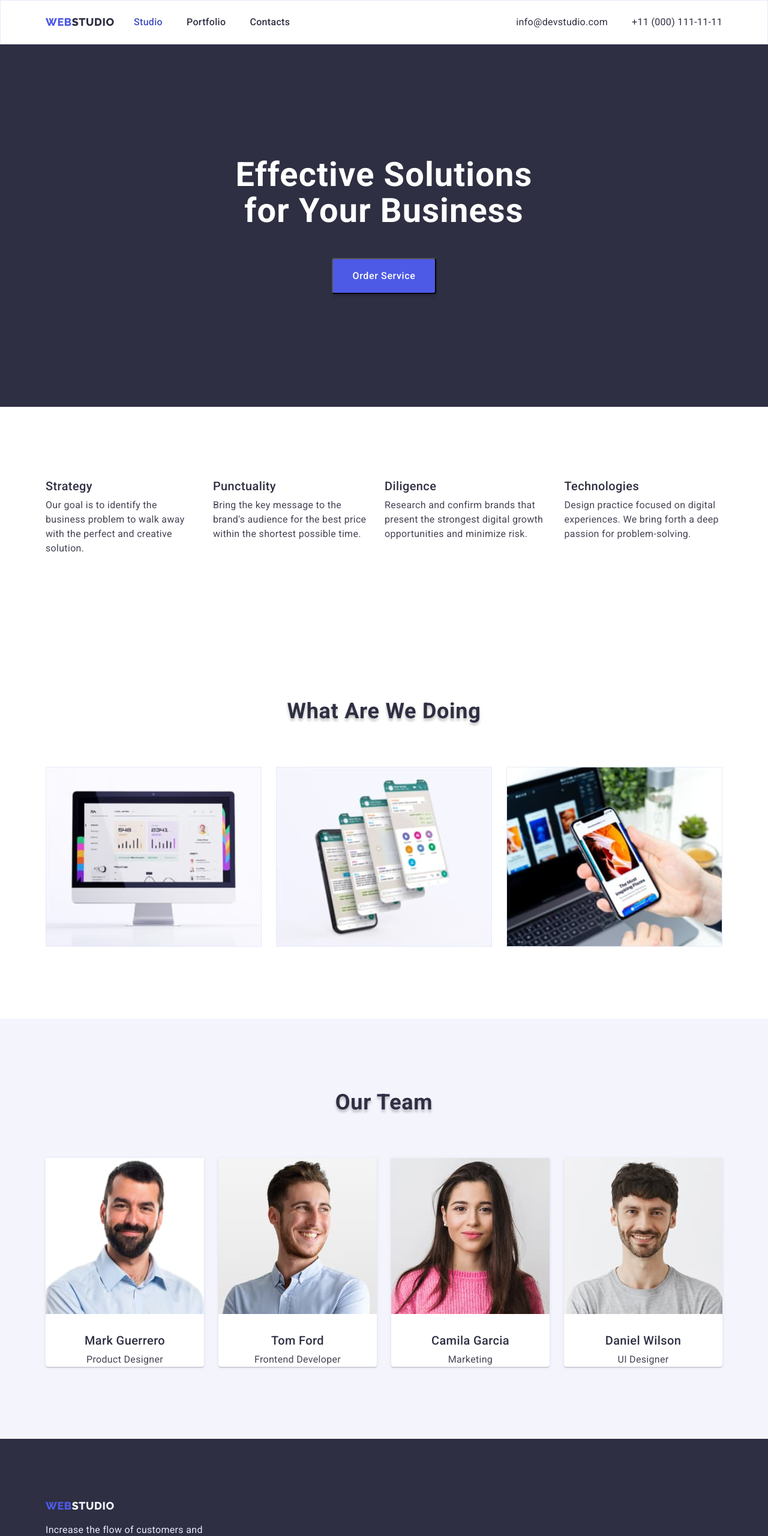
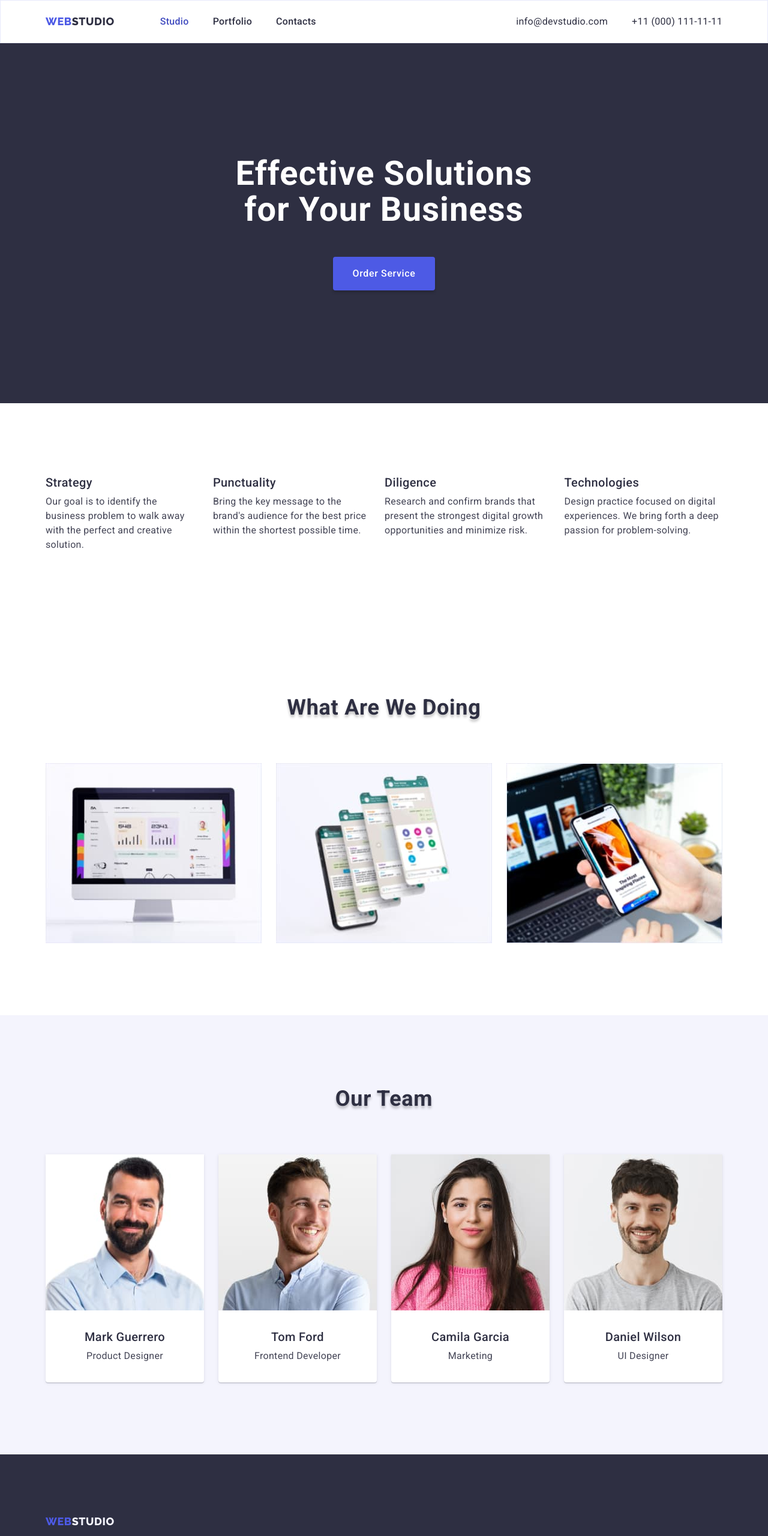
Before and after one commit to VictoryKrasova/goit-markup-hw-03, a plain HTML site: page index.html in a window 1280 px wide. Shown: the top 2560 px of the page at 60% size. Drawn offline with nearby package versions, Linux system fonts and the light colour scheme.

Commit message:
2ndcorrect

```diff
--- a/css/styles.css
+++ b/css/styles.css
@@ -7,25 +7,52 @@
   --subtle-text: #8a8f99;
   --light: #f4f4fd;
   --white-text-color: #ffffff;
-  --border-color: #E7E9FC;
+  --border-color: #e7e9fc;
 
   --main-font: "Roboto", sans-serif;
   --secondary_font: "Raleway", sans-serif;
 }
 
-h1, h2, h3, h4, p{
+h1,
+h2,
+h3,
+h4,
+p {
   margin-top: 0;
   margin-bottom: 0;
 }
 
-ul, ol{
+ul,
+ol {
   margin-top: 0;
   margin-bottom: 0;
   padding-left: 0;
 }
 
-img{
+img {
   display: block;
+  max-width: 100%;
+  height: auto;
+}
+
+a {
+  text-decoration: none;
+}
+
+.section {
+  padding-top: 120px;
+  padding-bottom: 120px;
+}
+
+button {
+  display: block;
+  cursor: pointer;
+  border: none;
+  border-radius: 4px;
+}
+
+address {
+  font-style: normal;
 }
 
 .list {
@@ -45,7 +72,7 @@ body {
   letter-spacing: 0.02em;
 }
 
-.container{
+.container {
   width: 1158px;
   margin-left: auto;
   margin-right: auto;
@@ -54,52 +81,52 @@ body {
 }
 
 /* ================Header ================*/
-.page-header{
-  padding-top: 24px;
-  padding-bottom: 24px;
-  border: 1px solid var(--border-color)
+.page-header {
+  padding-top: 23px;
+  padding-bottom: 23px;
+  border: 1px solid var(--border-color);
 }
 
-.page-header-container{
-  display: flex;
-   flex-wrap: wrap;
-  align-items: center;
-}
-
-.page-nav{
+.page-header-container {
   display: flex;
   align-items: center;
 }
 
-.menu{
+.page-nav {
   display: flex;
   align-items: center;
 }
 
-.menu-item:not(:last-child){
-  margin-right: 40px;
+.menu {
+  display: flex;
+  align-items: center;
 }
-.logo{
+
+.logo {
   margin-right: 76px;
 }
 
-address{
+address {
   margin-left: auto;
 }
 
-.link-mail {
-   margin-right: 40px;
+.menu-nav {
+  gap: 40px;
 }
+
+.menu-adress {
+  gap: 40px;
+}
+
 .menu-link {
   font-weight: 500;
   font-size: 16px;
   line-height: 1.5;
   letter-spacing: 0.02em;
   color: var(--prime-color-font);
-
 }
-.menu-link.current{
-  color: var( --color-hover);
+.menu-link.current {
+  color: var(--color-hover);
 }
 
 .addres-link {
@@ -111,8 +138,6 @@ address{
 }
 
 .logo {
-  width: 71px;
-  height: 24px;
   font-family: "Raleway";
   font-weight: 800;
   font-size: 18px;
@@ -140,7 +165,6 @@ address{
   color: var(--color-hover);
 }
 
-
 .modal-btn {
   color: #ffffff;
   padding: 16px 32px;
@@ -152,12 +176,12 @@ address{
   line-height: 24px;
   letter-spacing: 0.04em;
   font-weight: 500;
-font-family: 'Roboto';
+  font-family: "Roboto";
   font-family: inherit;
   display: block;
   margin-left: auto;
   margin-right: auto;
-
+  border: none;
 }
 
 .modal-btn:hover,
@@ -174,29 +198,23 @@ margin-left: auto;
   text-align: center;
   letter-spacing: 0.02em;
   color: #ffffff;
-  padding-bottom: 48px;
-
+  margin-bottom: 48px;
+  width: 496px;
+  margin-left: auto;
+  margin-right: auto;
 }
 
-.hero{
+.hero {
   background-color: #2e2f42;
   padding-top: 188px;
   padding-bottom: 188px;
 }
 
-.hero-container{
-  width: 496px;
-  margin-left: auto;
-  margin-right: auto;
-}
-
-
 /* ================ABOUT US============= */
-.about-section{
+.about-section {
   padding-top: 120px;
   padding-bottom: 120px;
 }
-
 
 .third-header {
   font-weight: 500;
@@ -207,7 +225,7 @@ margin-left: auto;
   margin-bottom: 8px;
 }
 
-  .about-container:not(:last-child){
+.about-container:not(:last-child) {
   margin-right: 24px;
 }
 .about-discr {
@@ -217,8 +235,7 @@ margin-left: auto;
   color: #434455;
 }
 
-
-.about-us-list{
+.about-us-list {
   display: flex;
   gap: 24px;
 }
@@ -235,20 +252,15 @@ margin-left: auto;
   margin-bottom: 72px;
 }
 
-.doing-list{
+.doing-list {
   display: flex;
   gap: 24px;
 }
 
-.doing-section{
-  padding-top: 120px;
-  padding-bottom: 120px;
-}
 
 /* ================Our Team======= */
 
-
-.team-section{
+.team-section {
   padding-top: 120px;
   padding-bottom: 120px;
 }
@@ -265,7 +277,6 @@ margin-left: auto;
   margin-bottom: 72px;
 }
 
-
 .name-header {
   font-weight: 500;
   font-size: 20px;
@@ -273,19 +284,20 @@ margin-left: auto;
   text-align: center;
   letter-spacing: 0.02em;
   color: var(--prime-color-font);
-
 }
 .team-list {
   display: flex;
   gap: 24px;
 }
-  .card-wrapper{
+.card-wrapper {
   padding-top: 32px;
+  padding-bottom: 32px;
 }
-  .team-card{
+.team-card {
   flex-basis: calc((100% - 72px) / 4);
-    background: #FFFFFF;
-    box-shadow: 0px 1px 6px rgba(46, 47, 66, 0.08), 0px 1px 1px rgba(46, 47, 66, 0.16), 0px 2px 1px rgba(46, 47, 66, 0.08);
+  background: #ffffff;
+  box-shadow: 0px 1px 6px rgba(46, 47, 66, 0.08),
+    0px 1px 1px rgba(46, 47, 66, 0.16), 0px 2px 1px rgba(46, 47, 66, 0.08);
   border-radius: 0px 0px 4px 4px;
 }
 
@@ -300,7 +312,6 @@ margin-left: auto;
 
 .bg-color-section {
   background-color: #f4f4fd;
-
 }
 
 /* ===============Footr============ */
@@ -310,9 +321,10 @@ margin-left: auto;
   letter-spacing: 0.02em;
   color: #e7e9fc;
   margin-top: 16px;
+  width: 264px;
 }
 
-.footer-color{
+.footer-color {
   background-color: var(--prime-color-font);
   padding-top: 100px;
   padding-bottom: 100px;
@@ -321,13 +333,7 @@ margin-left: auto;
 .span-white {
   color: #f4f4fd;
 }
-.footer-container{
-  width: 264px;
 
-
-
-
-}
 
 /* ================Portfolio ================ */
 
@@ -344,16 +350,14 @@ margin-left: auto;
   margin: -1px;
 }
 
-.buttom-list{
+.buttom-list {
   display: flex;
   align-items: center;
   flex-wrap: wrap;
   justify-content: center;
   gap: 24px;
-
-  padding-bottom: 72px;
+margin-bottom: 72px;
 }
-
 
 .modal-btn-portfolio {
   padding: 16px 32px;
@@ -362,13 +366,13 @@ margin-left: auto;
   cursor: pointer;
   box-shadow: 0px 4px 4px rgba(0, 0, 0, 0.15);
   border-radius: 4px;
-  font-family: 'Roboto';
+  font-family: "Roboto";
   letter-spacing: 0.04em;
   font-weight: 500;
   font-size: 16px;
   line-height: 24px;
   font-family: inherit;
-border: 1px solid #E7E9FC;
+  border: 1px solid #e7e9fc;
 }
 
 .modal-btn-portfolio:hover,
@@ -377,20 +381,19 @@ border: 1px solid #E7E9FC;
   color: #ffffff;
 }
 
-.portfolion-list{
+.portfolion-list {
   display: flex;
   flex-wrap: wrap;
   column-gap: 24px;
   row-gap: 48px;
 }
 
-.portfolio-card{
+.portfolio-card {
   flex-basis: calc((100% - 48px) / 3);
-  background: #FFFFFF;
-
+  background: #ffffff;
 }
 
-.third-header-card{
+.third-header-card {
   font-weight: 500;
   font-size: 20px;
   line-height: 1.2;
@@ -399,20 +402,18 @@ border: 1px solid #E7E9FC;
   margin-bottom: 8px;
 }
 
-
-
-.main-section{
-  padding-top: 120px;
+.main-section {
+  padding-top: 96px;
   padding-bottom: 120px;
 }
 
-.portfolio-card-wrapper{
+.portfolio-card-wrapper {
   padding-top: 32px;
   padding-bottom: 32px;
   padding-left: 16px;
 }
 
-.card-border{
+.card-border {
   border-left: 1px solid var(--border-color);
   border-right: 1px solid var(--border-color);
   border-bottom: 1px solid var(--border-color);
--- a/index.html
+++ b/index.html
@@ -28,7 +28,7 @@ https://cdn.jsdelivr.net/npm/modern-normalize@1.1.0/modern-normalize.min.css
             <span class="span-web">Web</span>
             <span class="span-studio">Studio</span>
           </a>
-          <ul class="menu list">
+          <ul class="menu list menu-nav">
             <li class="menu-item">
               <a class="menu-link link current" href="./index.html">Studio</a>
             </li>
@@ -41,7 +41,7 @@ https://cdn.jsdelivr.net/npm/modern-normalize@1.1.0/modern-normalize.min.css
           </ul>
         </nav>
         <address>
-          <ul class="menu list">
+          <ul class="menu list menu-adress">
             <li>
               <a
                 class="addres-link link-mail link"
@@ -66,8 +66,7 @@ https://cdn.jsdelivr.net/npm/modern-normalize@1.1.0/modern-normalize.min.css
           <div class="container">
             <div class="hero-container">
           <h1 class="main-header">
-            Effective Solutions <br />
-            for Your Business
+            Effective Solutions for Your Business
           </h1>
           <button class="modal-btn" type="button">Order Service</button>
         </div>
@@ -76,9 +75,9 @@ https://cdn.jsdelivr.net/npm/modern-normalize@1.1.0/modern-normalize.min.css
 
 
       <!-- =============ABOUT US ==========-->
-      <section class="about-section container">
+      <section class="about-section">
         <h2 class="visually-hidden">About us</h2>
-        <div class="about-container">
+        <div class="container">
           <ul class="about-us-list list">
             <li>
               <h3 class="third-header">Strategy</h3>
@@ -113,7 +112,7 @@ https://cdn.jsdelivr.net/npm/modern-normalize@1.1.0/modern-normalize.min.css
       </section>
 
       <!-- ===============WHAT WE DOING======== -->
-      <section class="doing-section">
+      <section class="section">
         <div class="container">
           <h2 class="second-header">What are we doing</h2>
           <ul class="doing-list list">
@@ -201,8 +200,7 @@ https://cdn.jsdelivr.net/npm/modern-normalize@1.1.0/modern-normalize.min.css
     <!-- ===================FFOOTER ========-->
     <footer class="footer-color">
       <div class="container">
-        <div class="footer-container">
-      <a class="logo link" href="./index.html">
+              <a class="logo link" href="./index.html">
         <span class="span-web">Web</span>
         <span class="span-studio span-white">Studio</span>
       </a>
@@ -211,7 +209,7 @@ https://cdn.jsdelivr.net/npm/modern-normalize@1.1.0/modern-normalize.min.css
         Increase the flow of customers and sales for your business with digital
         marketing & growth solutions.
       </p>
-    </div>
+
   </div>
      </footer>
   </body>
```
Also changed, not shown: portfolio.html (+4 -5 lines). Lines whose indentation alone changed are shown as unchanged.
